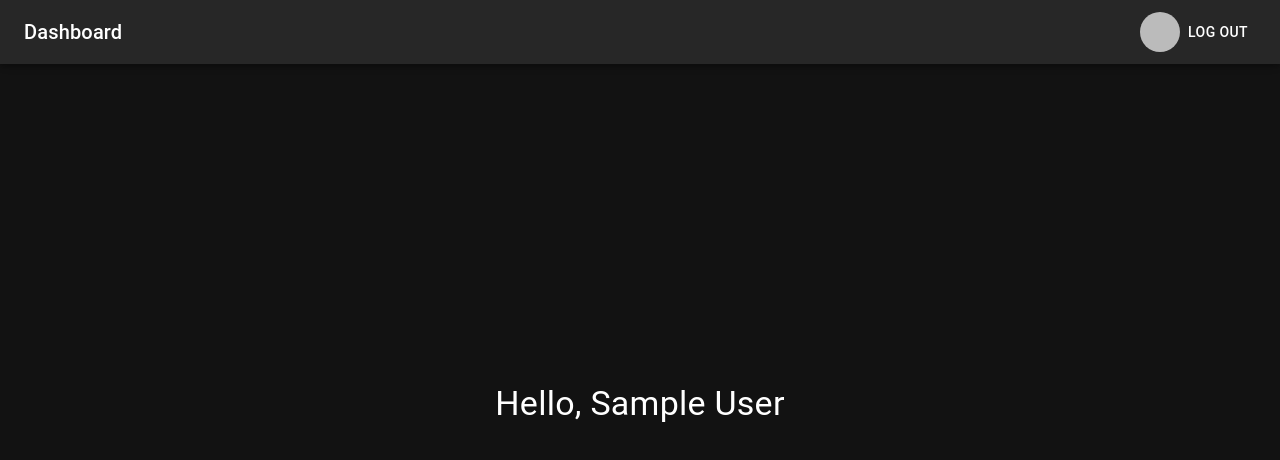
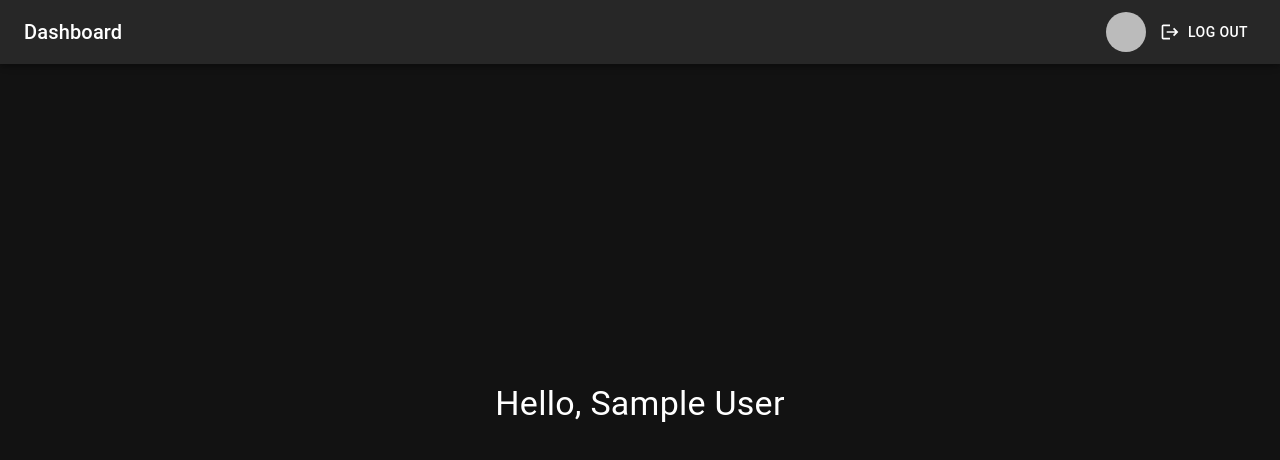
Before and after one commit to FjonaR/hecehec, a React (Vite) app: page /hecehec/dashboard in a window 1280 px wide. Shown: the top 460 px of the page. Built offline with nearby package versions, Linux system fonts and the light colour scheme; no server answers; sample sign-in values are in the browser's storage.

Commit message:
Add icon to logout button
Co-authored-by: FjonaR <FjonaR@users.noreply.github.com>

```diff
--- a/package.json
+++ b/package.json
@@ -16,6 +16,7 @@
   "dependencies": {
     "@emotion/react": "^11.14.0",
     "@emotion/styled": "^11.14.0",
+    "@mui/icons-material": "^6.4.0",
     "@mui/material": "^6.4.0",
     "date-fns": "^4.1.0",
     "firebase": "^11.2.0",
--- a/src/pages/Dashboard.jsx
+++ b/src/pages/Dashboard.jsx
@@ -8,6 +8,7 @@ import {
   Container,
   Box,
 } from '@mui/material';
+import LogoutIcon from '@mui/icons-material/Logout';
 import { useAuthState } from 'react-firebase-hooks/auth';
 import { auth } from '../services/firebase.js';
 
@@ -27,8 +28,16 @@ const Dashboard = () => {
           </Typography>
           {user && (
             <>
-              <Avatar alt={user.displayName} src={user.photoURL} />
-              <Button color="inherit" onClick={handleLogout}>
+              <Avatar
+                alt={user.displayName}
+                src={user.photoURL}
+                style={{ marginRight: '10px' }}
+              />
+              <Button
+                color="inherit"
+                onClick={handleLogout}
+                startIcon={<LogoutIcon />}
+              >
                 Log out
               </Button>
             </>
```
Also changed, not shown: 1 other file (tests, documents, lock files or other folders).
